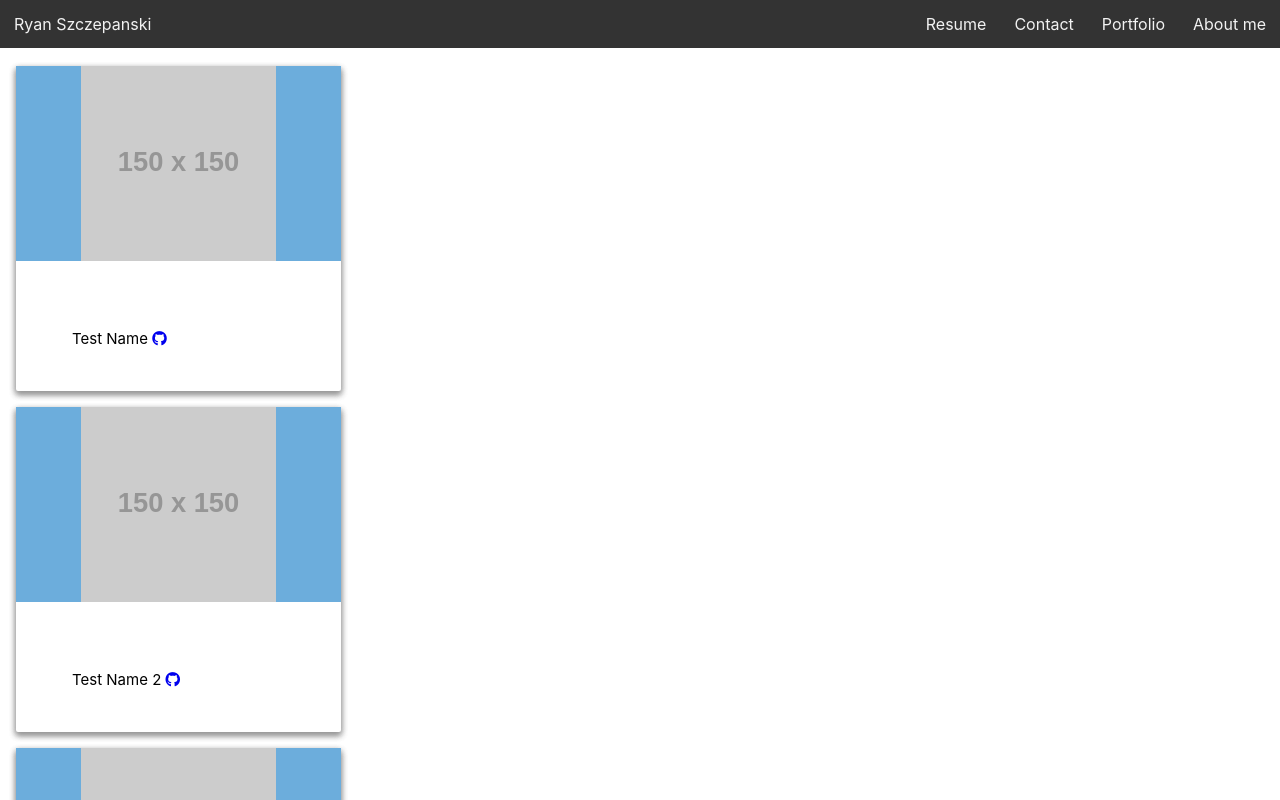
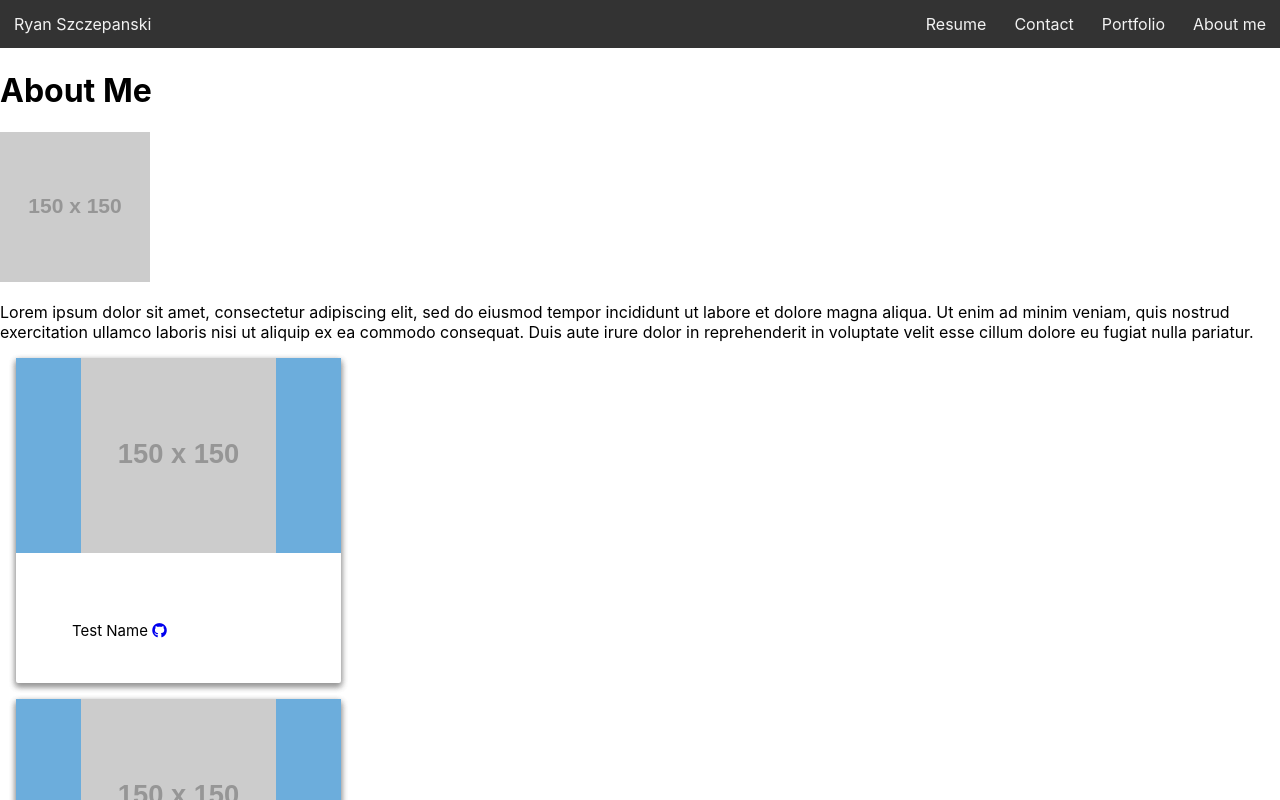
Before and after one commit to RyanSzczepanski/Portfolio, a React (Create React App) app: page / in a window 1280 px wide. Shown: the top 800 px of the page. Built offline with nearby package versions, Linux system fonts and the light colour scheme.

Commit message:
added about me component

```diff
--- a/src/App.js
+++ b/src/App.js
@@ -1,20 +1,21 @@
-import {useState} from 'react'
 import logo from './logo.svg';
 import './App.css';
+//Components
 import Wrapper from './components/Wrapper';
 import NavBar from './components/NavBar/index.js';
 import Card from './components/Card/index.js'
-import Projects from './projects.json'
+import AboutMe from './components/AboutMe/index.js'
+//Jsons
+import Projects from './jsons/projects.json'
+import AboutMeJson from './jsons/aboutme.json'
 
 function App() {
-
-  const [projectList, setProjectList] = useState(Projects);
-
   return (
   <div>
     <NavBar/>
     <div className="content">
-      {projectList.map(({name, image, link})=>{
+      <AboutMe image={AboutMeJson.image} body={AboutMeJson.body}/>
+      {Projects.map(({name, image, link})=>{
         return <Card name={name} image={image} link={link}/>
       })}
     </div>
--- a/src/components/AboutMe/index.js
+++ b/src/components/AboutMe/index.js
@@ -0,0 +1,14 @@
+import React from 'react';
+import './style.css';
+
+function AboutMe(props) {
+  return (
+    <div className="aboutme">
+        <h1 className="header">About Me</h1>
+        <img className="img" src={props.image}/>
+        <p className="body">{props.body}</p>
+    </div>
+  );
+}
+
+export default AboutMe;
--- a/src/index.css
+++ b/src/index.css
@@ -13,5 +13,5 @@ code {
 }
 
 .content {
-  padding-top: 50px ;
+  padding-top: 50px;
 }
--- /dev/null
+++ b/src/jsons/aboutme.json
@@ -0,0 +1,4 @@
+{
+    "image": "https://via.placeholder.com/150",
+    "body": "Lorem ipsum dolor sit amet, consectetur adipiscing elit, sed do eiusmod tempor incididunt ut labore et dolore magna aliqua. Ut enim ad minim veniam, quis nostrud exercitation ullamco laboris nisi ut aliquip ex ea commodo consequat. Duis aute irure dolor in reprehenderit in voluptate velit esse cillum dolore eu fugiat nulla pariatur."
+}
```
Also changed, not shown: src/jsons/projects.json (renamed from src/projects.json).
